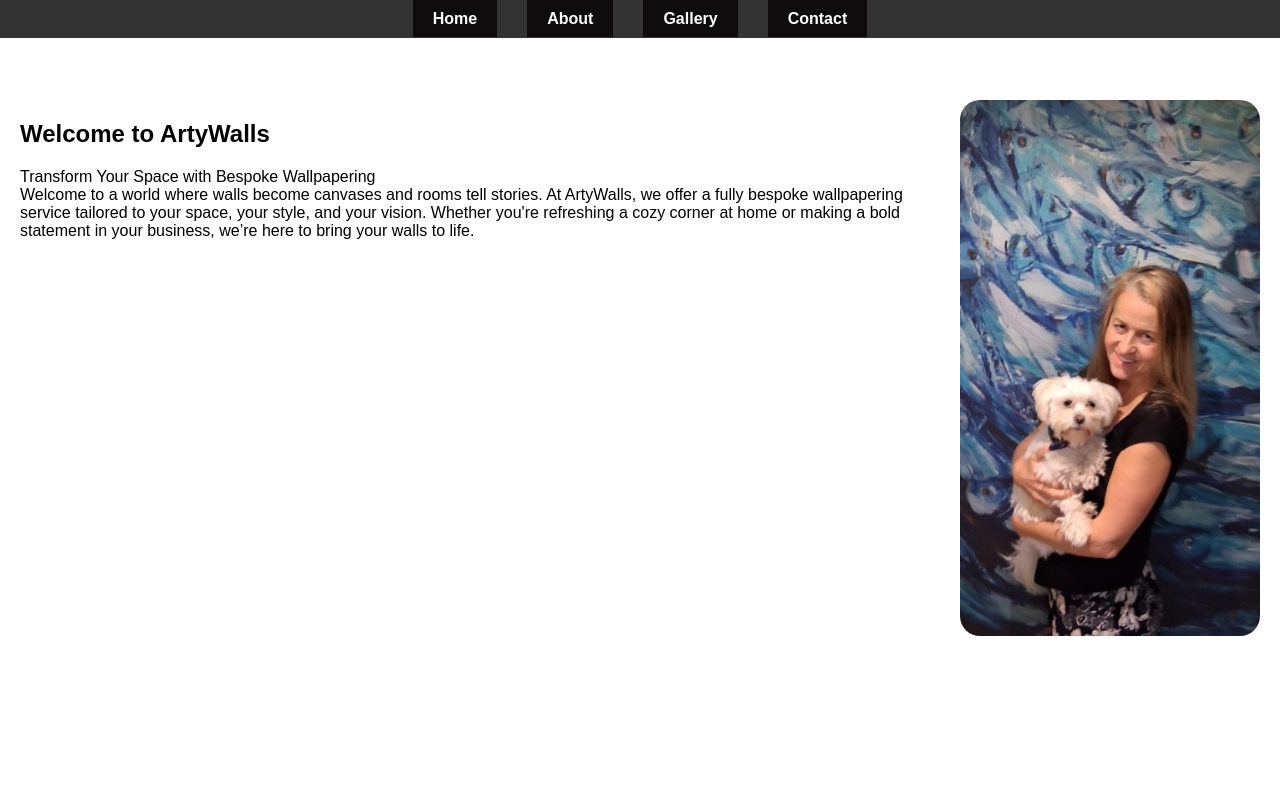
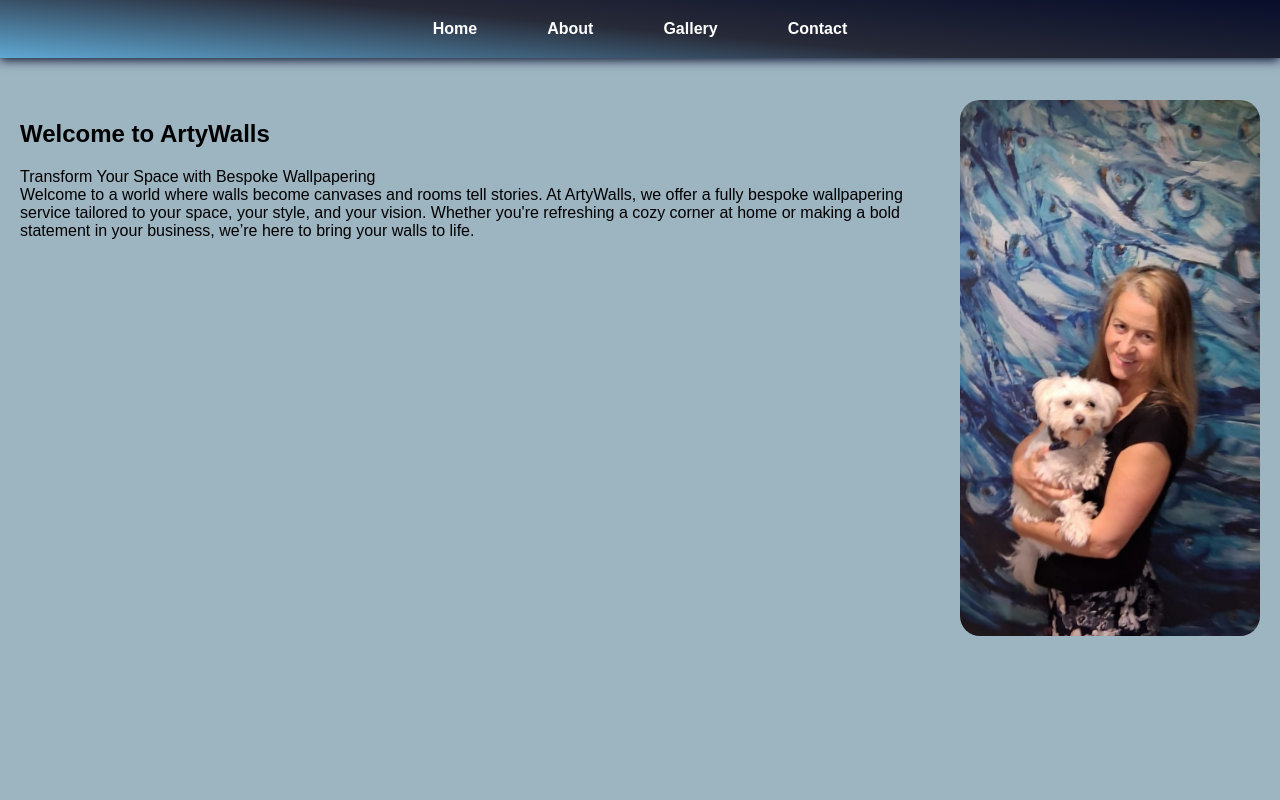
Before and after one commit to SarahDev5/ArtyWalls, a plain HTML site: page index.html in a window 1280 px wide. Shown: the top 800 px of the page. Drawn offline with Linux system fonts and the light colour scheme.

Commit message:
improved styling

```diff
--- a/styles.css
+++ b/styles.css
@@ -10,6 +10,7 @@ html, body {
   overflow-x: hidden;
   font-family: Arial, sans-serif;
   scroll-behavior: smooth;
+  background-color: #9db4c1;
 }
 
 /* Navigation */
@@ -19,12 +20,19 @@ nav {
   justify-content: center; /* centers the entire nav content */
   align-items: center;
   flex-direction: column; /* stacks logo and links vertically if needed */
-  padding: 10px 100px;
-  background: #333;
+  padding: 20px 100px;
+  background: linear-gradient(
+    185deg,                /* diagonal angle */
+    #080e2b,               /* dark blue */
+    #272a37,               /* medium blue */
+    #5fa8d3                /* lighter accent */
+  );
   position: fixed;
-  top: 0;
+  top: 0px;
   width: 100%;
   z-index: 400;
+  box-shadow: #080e2b 0px 2px 10px;
+
 }
 
 nav ul {
@@ -49,7 +57,6 @@ nav a {
 
 .nav-button {
   align-items: center;
-  background-color: rgb(14, 12, 12);
   border: none;
   padding: 10px 20px;
   cursor: pointer;
```
